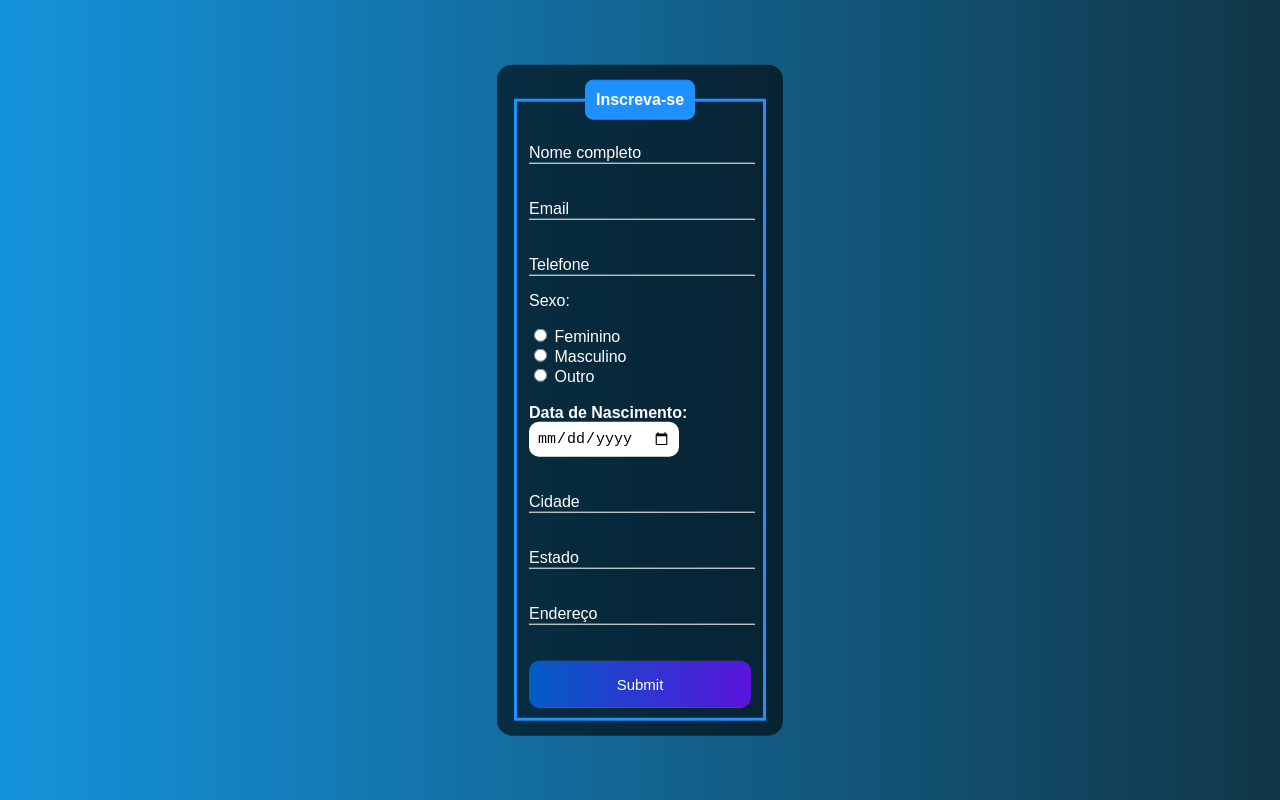
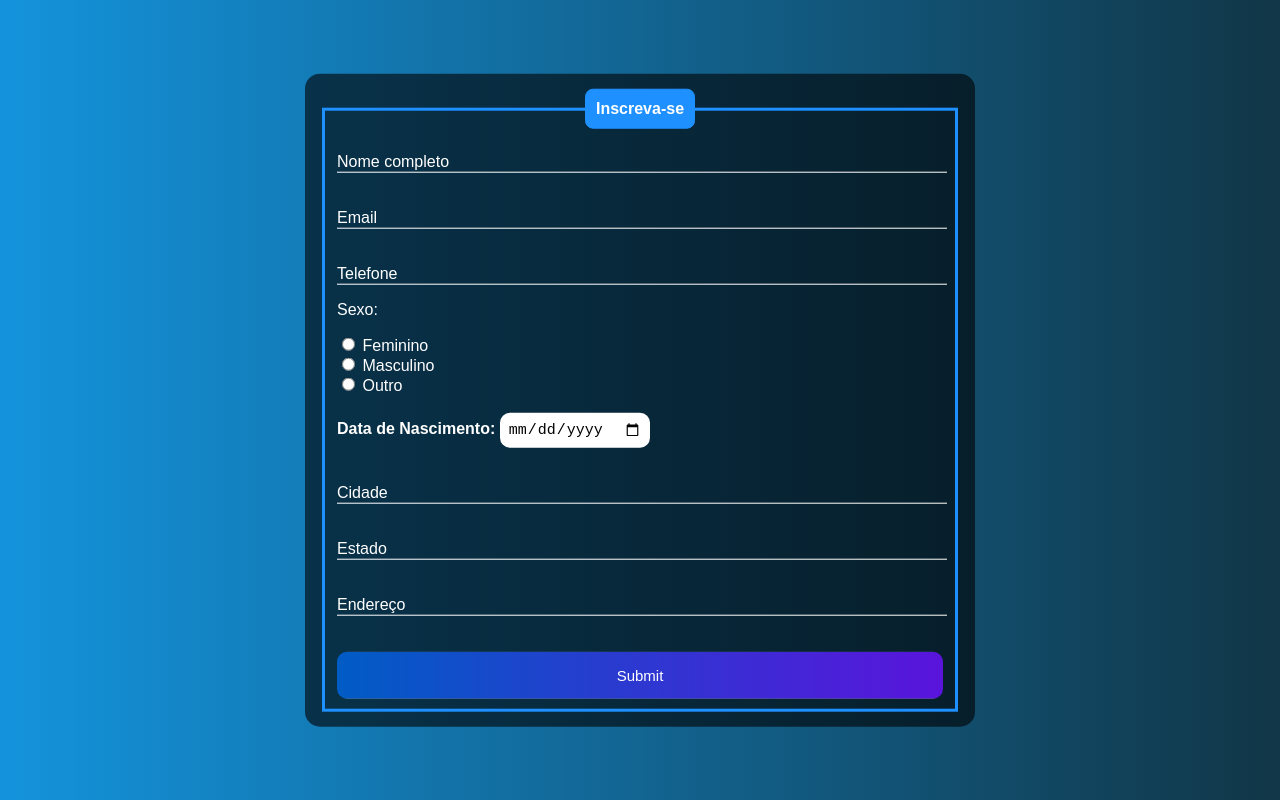
Before and after one commit to pieroftorres/Sistema-Cadastro-Login, a plain HTML site: page index.html in a window 1280 px wide. Drawn offline with Linux system fonts and the light colour scheme.

Commit message:
Ajustando box

```diff
--- a/style.css
+++ b/style.css
@@ -11,7 +11,7 @@ body{
     background-color: rgba(0, 0, 0, 0.6);
     padding: 15px;
     border-radius: 15px;
-    width: 20%;
+    width: 50%;
 }
 fieldset{
     border: 3px solid dodgerblue;
```
